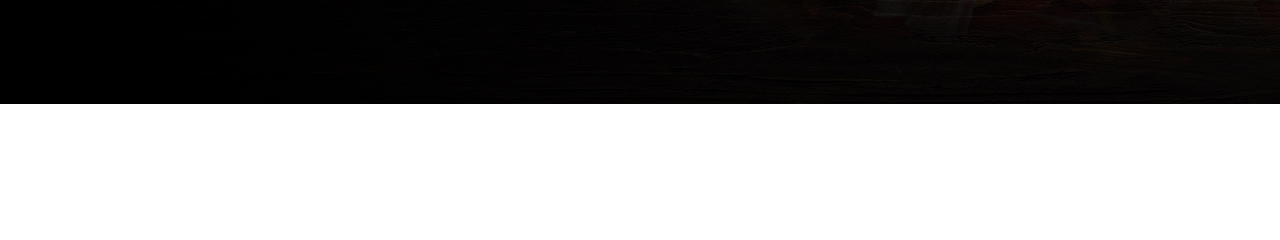
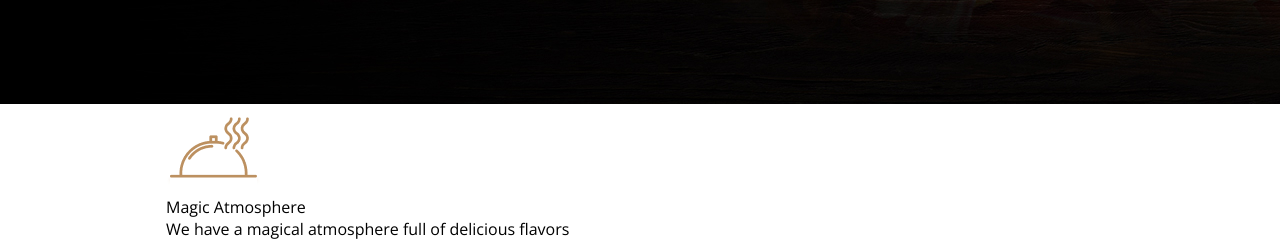
Before and after one commit to TatianaOsipova/restaurant, a plain HTML site: page index.html in a window 1280 px wide. Shown: the part 696-936 px from the top of the page. Before the commit the page ends 800 px from the top, so only its background shows below. Drawn offline with nearby package versions, Linux system fonts and the light colour scheme.

Commit message:
feat: start cards and add image

```diff
--- a/index.html
+++ b/index.html
@@ -100,6 +100,30 @@
     </div>
 
     <!-- header end -->
+
+    <!-- cards start -->
+
+    <div class="cards">
+        <div class="container">
+            <div class="card">
+                <div class="card-image">
+                    <img class="card-img" src="images/card.png" alt="dish">
+                </div>
+
+                <div class="card-title">Magic Atmosphere</div>
+
+                <div class="card-desc">We have a magical atmosphere
+                    full of delicious flavors
+                </div>
+            </div>
+
+        </div>
+
+    </div>
+
+    <!-- cards end -->
+
+
 </body>
 
 </html>
```
Also changed, not shown: images/card.png (added).
